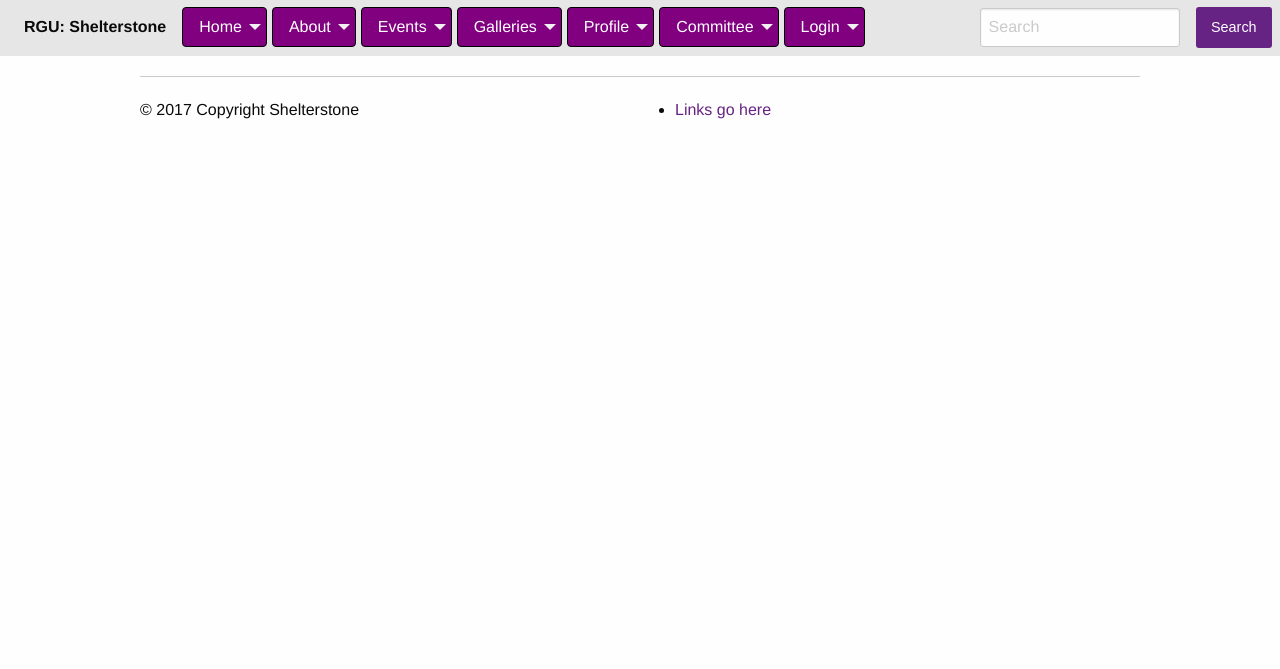
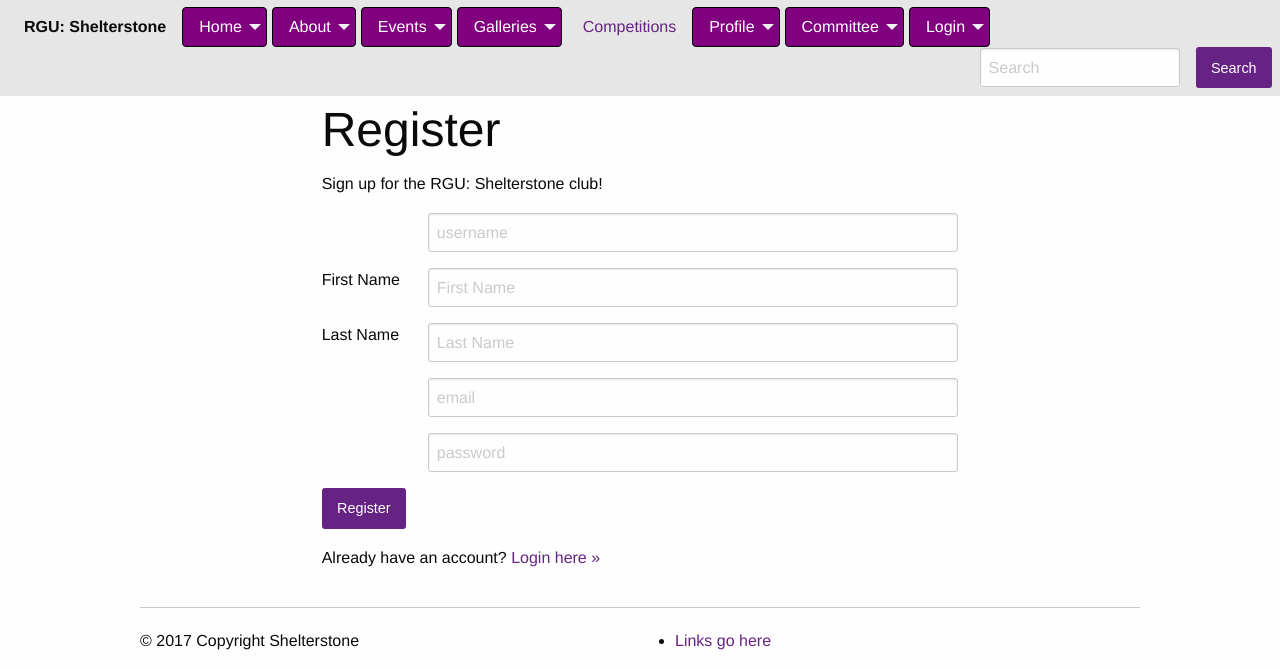
Before and after one commit to Taity-mini/Shelterstone, a PHP site: template views/pages/register.php in a window 1280 px wide. Shown: the part 333-1002 px from the top of the page. Before the commit the page ends 452 px from the top, so only its background shows below. Run offline with PHP 8.4, Linux system fonts and the light colour scheme; the template is opened without the code that fills it: most values are stand-ins (such as "Sample title", 1, 10 or a date in 2020); some libraries are stand-ins or nearby versions; grey boxes are pictures that could not be loaded.

Commit message:
Login & Registration *Added login logic and form *Added registration form and logic *Added logout logic *Logged in session now works *Corrected create user query

```diff
--- a/inc/header.php
+++ b/inc/header.php
@@ -19,7 +19,7 @@
     <!--Favicon code START-->
 
     <!--Favicon code END -->
-
+    <script src="<?php echo $domain ?>/js/vendor/modernizr.js"></script>
 </head>
 <body>
 <div class="row column text-center">
@@ -65,10 +65,12 @@
             <li class="has-submenu">
                 <a href="<?php echo $domain ?>/gallery">Galleries</a>
                 <ul class="submenu menu vertical" data-submenu>
+                    <li><a href="<?php echo $domain ?>/gallery">Gallery List</a></li>
                     <li><a href="<?php echo $domain ?>/gallery/events">Events</a></li>
-                    <li><a href="<?php echo $domain ?>/gallery/album/personal">Personal Album</a></li>
+                    <li><a href="<?php echo $domain ?>/gallery/personal">Personal Album</a></li>
                 </ul>
             </li>
+            <li class="singleLink"><a href="<?php echo $domain ?>/competitions">Competitions</a></li>
             <li class="has-submenu">
                 <a href="<?php echo $domain ?>/profile">Profile</a>
                 <ul class="submenu menu vertical" data-submenu>
@@ -84,6 +86,12 @@
                     <li><a href="<?php echo $domain ?>/committee/agenda">Agenda's & Minutes</a></li>
                 </ul>
             </li>
+            <?php
+            if (isset($_SESSION['userID'])) {
+                echo '<li class="singleLink"><a href="'.$domain.'/Logout">Logout</a></li>';
+            } else {
+
+                ?>
                 <li class="has-submenu">
                     <a href="<?php echo $domain ?>/login">Login</a>
                     <ul class="submenu menu vertical" data-submenu>
@@ -91,13 +99,16 @@
                         <li><a href="<?php echo $domain ?>/register">Register</a></li>
                     </ul>
                 </li>
+                <?php
+            }
+            ?>
         </ul>
     </div>
     <div class="top-bar-right text-center">
         <ul class="menu">
             <li><input width="100%" type="search" placeholder="Search">
             <li>
-                <button type="button" class="button">Search</button>
+                <button type="submit" class="button">Search</button>
             </li>
         </ul>
     </div>
--- a/index.php
+++ b/index.php
@@ -10,6 +10,10 @@
 //Setup Database connection files
 session_start();
 require_once('/inc/config.php');
-$conn = dbConnect();
+
+if (isset($_SESSION['userID'])) {
+    echo "logged in";
+}
+
 
 require_once ('views/layout.php');
--- a/views/pages/register.php
+++ b/views/pages/register.php
@@ -4,4 +4,75 @@
  * User: Andrew Tait (1504693)
  * Date: 10/03/2017
  * Time: 23:31
+ *
+ * User site registration, sign up + Facebook integration
  */
+
+//Form response checks
+
+if (isset($_SESSION['error'])) {
+    echo "Form incomplete, errors are highlighted bellow";
+    unset($_SESSION['error']);
+}
+
+if (isset($_SESSION['register'])) {
+    echo "Member registered successfully, you can login now.";
+    unset($_SESSION['register']);
+}
+
+
+?>
+
+<div class="small-6 large-8 large-centered columns">
+    <div class="signup-panel">
+        <h1 class="pageTitle">Register</h1>
+        <p class="welcome"> Sign up for the RGU: Shelterstone club!</p>
+        <form method="post">
+            <div class="row collapse">
+                <div class="small-2  columns">
+                    <span class="prefix"><i class="fi-torso"></i></span>
+                </div>
+                <div class="small-10  columns">
+                    <input type="text" placeholder="username" name="txtUsername" maxlength="50">
+                </div>
+            </div>
+            <div class="row collapse">
+                <div class="small-2 columns">
+                    <span class="prefix">First Name</span>
+                </div>
+                <div class="small-10 columns">
+                    <input type="text" placeholder="First Name" name="txtFirstName" maxlength="60" >
+                </div>
+
+            </div>
+            <div class="row collapse">
+                <div class="small-2 columns">
+                    <span class="prefix">Last Name</span>
+                </div>
+                <div class="small-10 columns">
+                    <input type="text" placeholder="Last Name" name="txtLastName"  maxlength="60" >
+                </div>
+
+            </div>
+            <div class="row collapse">
+                <div class="small-2 columns">
+                    <span class="prefix"><i class="fi-mail"></i></span>
+                </div>
+                <div class="small-10  columns">
+                    <input type="text" placeholder="email" name="txtEmail"  maxlength="250" >
+                </div>
+            </div>
+            <div class="row collapse">
+                <div class="small-2 columns ">
+                    <span class="prefix"><i class="fi-lock"></i></span>
+                </div>
+                <div class="small-10 columns ">
+                    <input type="password" placeholder="password" name="txtPassword">
+                </div>
+            </div>
+            <input class="button large-centered" type="submit" name="btnSubmit" value="Register">
+        </form>
+        <p>Already have an account? <a href="./login">Login here &raquo</a></p>
+    </div>
+</div>
+</div>
```
Also changed, not shown: controllers/pages_controller.php (+88 -15 lines), models/users.php (+29 -18 lines), route.php (+12 -3 lines), views/pages/login.php (+13 -6 lines). Lines whose indentation alone changed are shown as unchanged.
